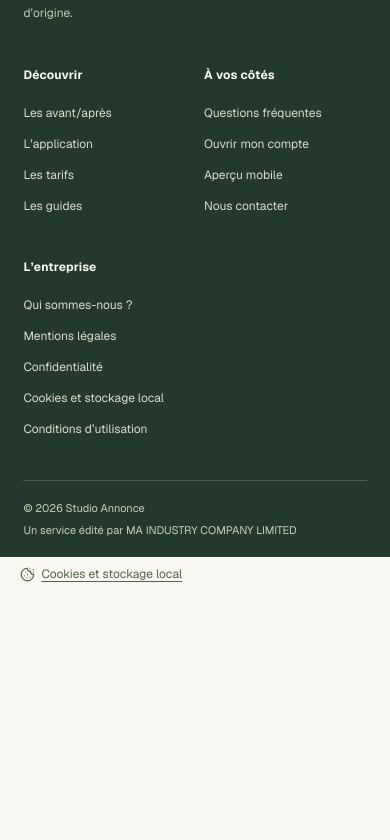
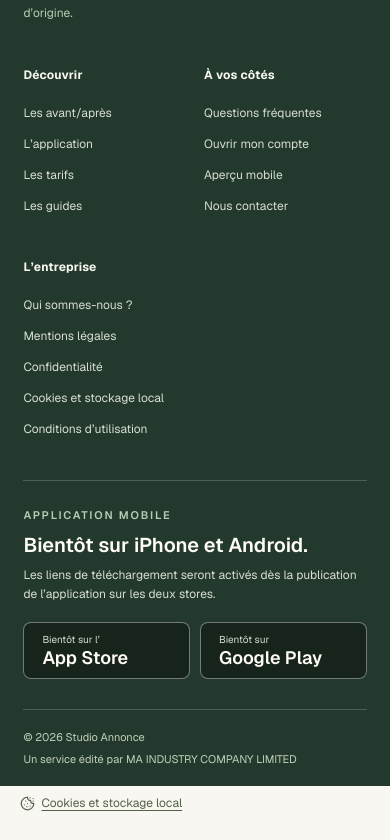
Before and after one commit to xSARRASx/studio-annonce, a Next.js app in the folder web/: page /cookies in a window 390 px wide. Shown: the part 2662-3502 px from the top of the page. Before the commit the page ends 3273 px from the top, so only its background shows below. Built offline with nearby package versions, Linux system fonts and the light colour scheme.

Commit message:
feat(web): announce upcoming mobile apps in footer

```diff
--- a/web/components/site-footer.css
+++ b/web/components/site-footer.css
@@ -17,9 +17,17 @@
 .site-footer-columns nav h2{margin:7px 0 7px;color:#f7f8ef;font-size:13px;font-weight:650;letter-spacing:.2px}
 .site-footer-columns nav a{color:#d5dfd0!important;font-size:13px;line-height:1.5;text-decoration:none!important}
 .site-footer-columns nav a:hover{text-decoration:underline!important;text-underline-offset:4px;color:#fff!important}
+.site-footer-app{display:flex;align-items:center;justify-content:space-between;gap:32px;padding:28px 0 34px;border-top:1px solid #ffffff30}
+.site-footer-app .site-footer-kicker{margin-bottom:8px}
+.site-footer-app h2{margin:0;color:#fffdf5;font-size:20px;font-weight:600;line-height:1.3}
+.site-footer-app p{max-width:500px;margin:8px 0 0;color:#d6dfd1;font-size:12px;line-height:1.6}
+.site-footer-stores{display:flex;flex-wrap:wrap;gap:10px}
+.site-footer-store-badge{display:flex;flex-direction:column;justify-content:center;gap:2px;min-width:164px;min-height:57px;padding:8px 18px;border:1px solid #ffffff65;border-radius:8px;background:#17241c;color:#fffdf5;user-select:none}
+.site-footer-store-badge small{font-size:10px;line-height:1.2;color:#d5dfd0}
+.site-footer-store-badge strong{font-size:18px;font-weight:600;line-height:1.1;white-space:nowrap}
 .site-footer-bottom{display:flex;align-items:center;justify-content:space-between;gap:18px;min-height:64px;padding:17px 0;border-top:1px solid #ffffff30;font-size:11px;line-height:1.5;color:#c1d0bb}
 .site-footer a:focus-visible{outline:3px solid #e9eee0;outline-offset:4px}
 .studio-demo .site-footer{display:block;max-width:none;margin:0;padding:0;border:0;color:#f6f5eb;font-size:14px}
 .studio-demo .site-footer nav{display:flex;width:auto;justify-content:flex-start;gap:13px;font-size:13px}
-@media(max-width:900px){.site-footer-columns{grid-template-columns:repeat(2,minmax(0,1fr));gap:40px}.site-footer-about{grid-column:1/-1}.site-footer-invite{align-items:flex-start;flex-direction:column;gap:26px}}
-@media(max-width:600px){.site-footer-inner{padding:0 6%}.site-footer-invite{padding:50px 0 42px}.site-footer-invite h2{font-size:37px}.site-footer-invite p{font-size:14px}.site-footer-cta{width:100%}.site-footer-columns{grid-template-columns:repeat(2,minmax(0,1fr));gap:36px 18px;padding:42px 0}.site-footer-about{grid-column:1/-1}.site-footer-about p{margin-top:18px}.site-footer-columns nav h2{font-size:12px}.site-footer-columns nav a{font-size:12px}.site-footer-bottom{align-items:flex-start;flex-direction:column;gap:5px;padding:19px 0}.studio-demo .site-footer nav{width:auto;gap:13px}}
+@media(max-width:900px){.site-footer-columns{grid-template-columns:repeat(2,minmax(0,1fr));gap:40px}.site-footer-about{grid-column:1/-1}.site-footer-invite,.site-footer-app{align-items:flex-start;flex-direction:column;gap:26px}}
+@media(max-width:600px){.site-footer-inner{padding:0 6%}.site-footer-invite{padding:50px 0 42px}.site-footer-invite h2{font-size:37px}.site-footer-invite p{font-size:14px}.site-footer-cta{width:100%}.site-footer-columns{grid-template-columns:repeat(2,minmax(0,1fr));gap:36px 18px;padding:42px 0}.site-footer-about{grid-column:1/-1}.site-footer-about p{margin-top:18px}.site-footer-columns nav h2{font-size:12px}.site-footer-columns nav a{font-size:12px}.site-footer-app{gap:18px;padding:26px 0 30px}.site-footer-stores{width:100%;gap:10px}.site-footer-store-badge{flex:1 1 165px;min-width:0}.site-footer-bottom{align-items:flex-start;flex-direction:column;gap:5px;padding:19px 0}.studio-demo .site-footer nav{width:auto;gap:13px}}
--- a/web/components/site-footer.tsx
+++ b/web/components/site-footer.tsx
@@ -52,6 +52,18 @@ export function SiteFooter() {
         </nav>
       </div>
 
+      <section className="site-footer-app" aria-labelledby="site-footer-app-title">
+        <div>
+          <span className="site-footer-kicker">APPLICATION MOBILE</span>
+          <h2 id="site-footer-app-title">Bientôt sur iPhone et Android.</h2>
+          <p>Les liens de téléchargement seront activés dès la publication de l’application sur les deux stores.</p>
+        </div>
+        <div className="site-footer-stores" aria-label="Application mobile bientôt disponible">
+          <span className="site-footer-store-badge"><small>Bientôt sur l’</small><strong>App Store</strong></span>
+          <span className="site-footer-store-badge"><small>Bientôt sur</small><strong>Google Play</strong></span>
+        </div>
+      </section>
+
       <div className="site-footer-bottom">
         <span>© 2026 Studio Annonce</span>
         <span>Un service édité par MA INDUSTRY COMPANY LIMITED</span>
```
Also changed, not shown: 1 other file (tests, documents, lock files or other folders).
